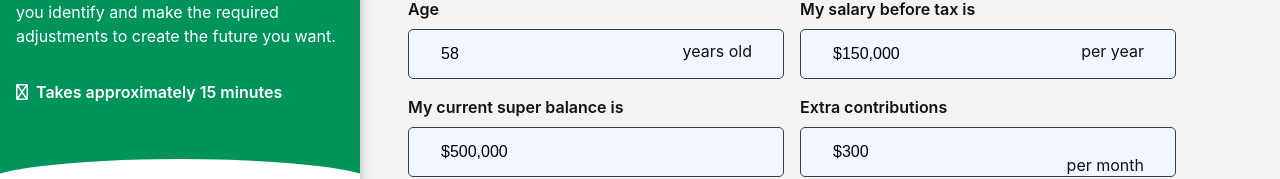
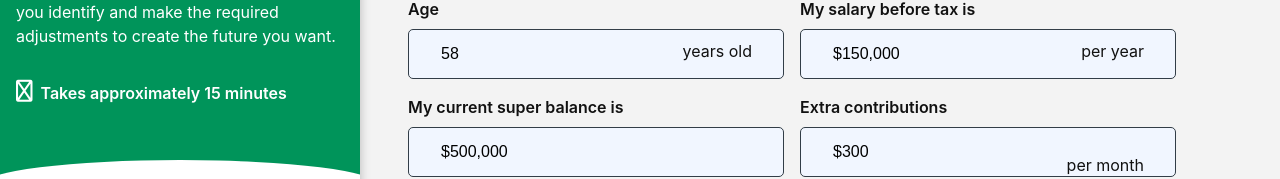
Before and after one commit to jaseflow/calculator, a React (Create React App) app: page /step/current/about-you in a window 1280 px wide. Shown: the part 222-401 px from the top of the page. Built offline with nearby package versions, Linux system fonts and the light colour scheme.

Commit message:
Make the clock bigger

```diff
--- a/src/App.js
+++ b/src/App.js
@@ -145,7 +145,7 @@ function App() {
               to create the future you want.
             </p>
             <p>
-              <i style={{ marginRight : '0.5rem' }} className="far fa-stopwatch"></i>
+              <i style={{ marginRight : '0.5rem' }} className="far fa-stopwatch Nav__clock"></i>
               <strong>Takes approximately 15 minutes</strong>
             </p>
           </div>
--- a/src/App.scss
+++ b/src/App.scss
@@ -161,6 +161,10 @@ hr {
 .Nav__title {
   font-size: 54px;
   margin-bottom: 0;
+}
+
+.Nav__clock {
+  font-size: 22px;
 }
 
 .Nav__subheader {
```
Also changed, not shown: 1 other file (tests, documents, lock files or other folders).
